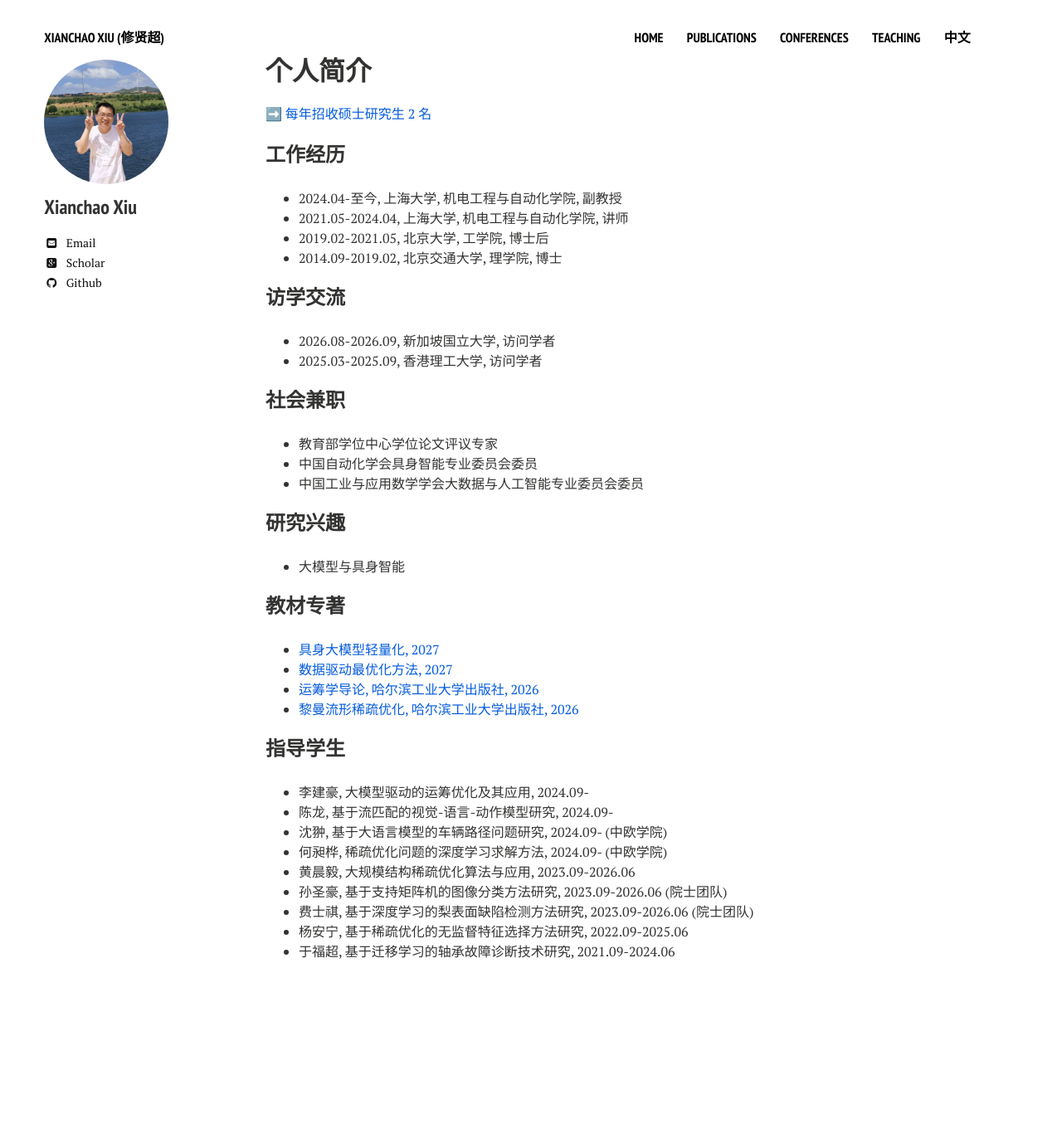
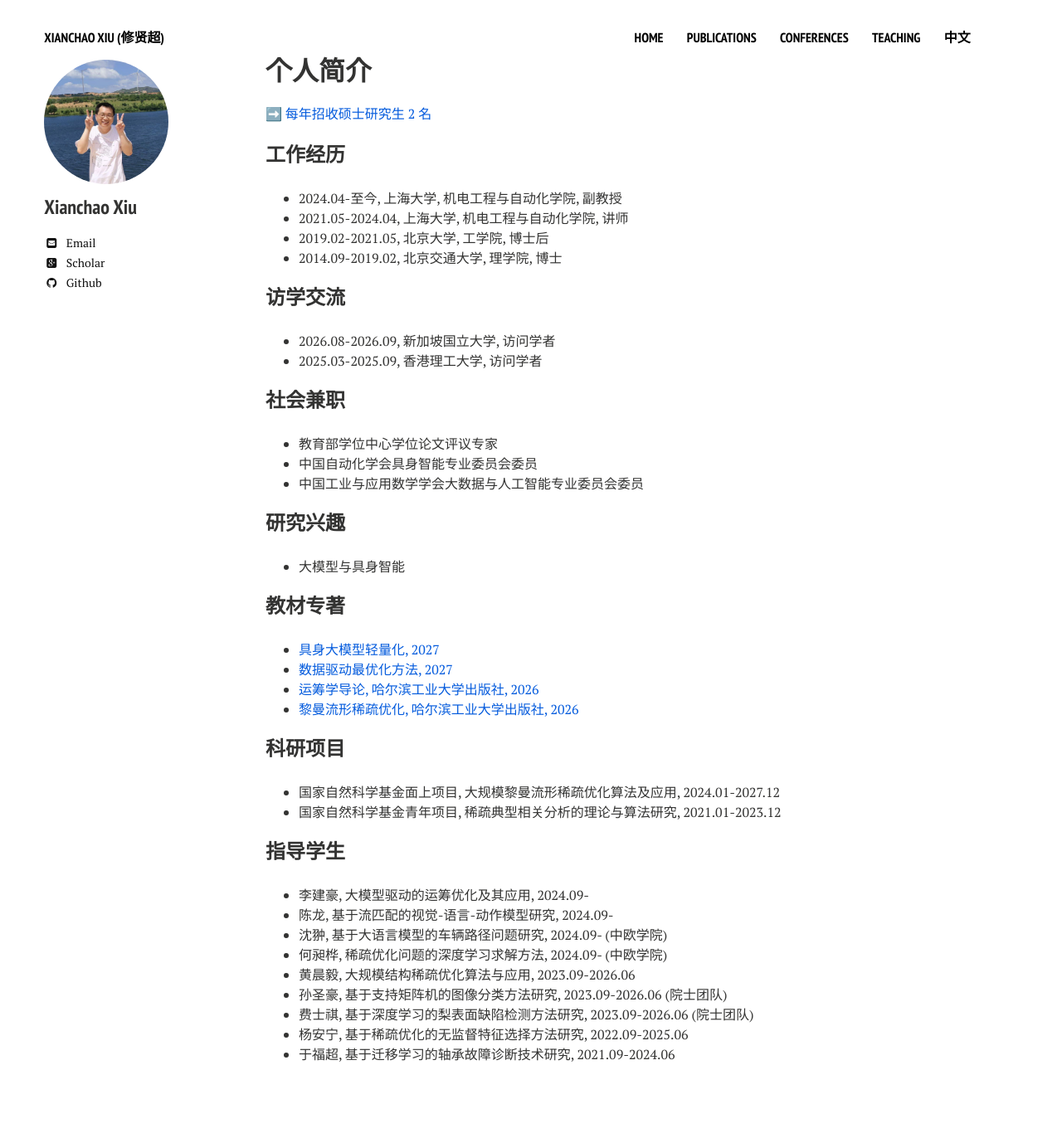
Before and after one commit to xianchaoxiu/xianchaoxiu.github.io, a Jekyll site: the page built from chinese/index.md, in a window 1280 px wide. Shown: the whole page at 83% size. Built offline with Jekyll 4.4.1, drawn with Linux system fonts in a browser that asks for light colours; nearby versions of some CDN libraries; before the commit the page ends 1254 px from its top, so only the background shows below that.

Commit message:
Update index.md

```diff
--- a/chinese/index.md
+++ b/chinese/index.md
@@ -34,6 +34,13 @@ share: false
 * <a href="https://xianchaoxiu.github.io/chinese/books/OR/" class="textlink" target="_blank"> 运筹学导论, 哈尔滨工业大学出版社, 2026 </a> <br>
 * <a href="https://xianchaoxiu.github.io/chinese/books/OPT/" class="textlink" target="_blank"> 黎曼流形稀疏优化, 哈尔滨工业大学出版社, 2026 </a> <br>
 
+
+### 科研项目
+* 国家自然科学基金面上项目, 大规模黎曼流形稀疏优化算法及应用, 2024.01-2027.12 <br>
+* 国家自然科学基金青年项目, 稀疏典型相关分析的理论与算法研究, 2021.01-2023.12  <br>
+
+
+
 ### 指导学生
 * 李建豪, 大模型驱动的运筹优化及其应用, 2024.09- <br>
 * 陈龙, 基于流匹配的视觉-语言-动作模型研究, 2024.09- <br>
```
